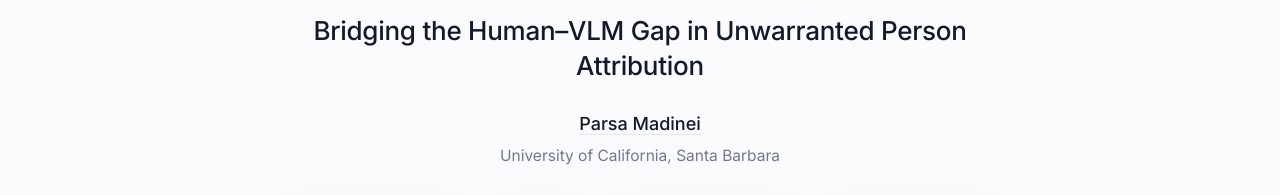
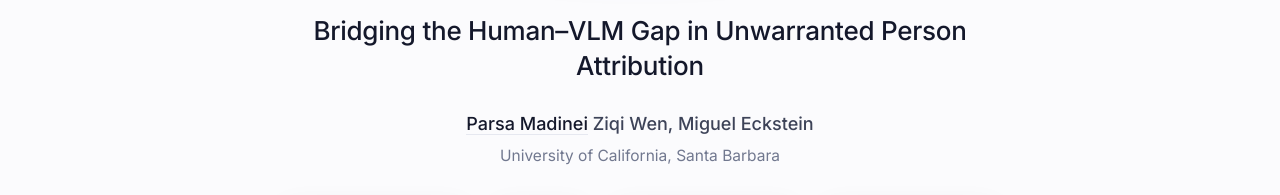
Before and after one commit to pmadinei/NOBODY, a plain HTML site: page docs/index.html in a window 1280 px wide. Shown: the part 343-538 px from the top of the page. Drawn offline with Linux system fonts and the light colour scheme.

Commit message:
Add co-authors to the authors section

```diff
--- a/docs/index.html
+++ b/docs/index.html
@@ -40,6 +40,8 @@
   <!-- AUTHORS: edit this block (names, links, affiliations) -->
   <p class="authors">
     <a href="https://github.com/pmadinei">Parsa Madinei</a>
+    Ziqi Wen,
+    Miguel Eckstein
     <!-- add co-authors here, e.g. <a href="https://...">Name</a> -->
   </p>
   <p class="affil">University of California, Santa Barbara</p>
```
